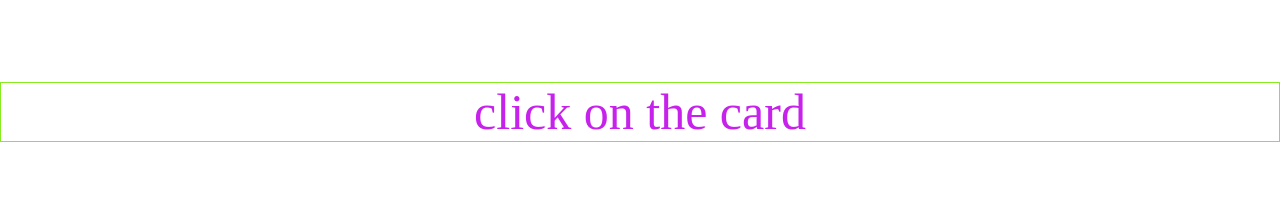
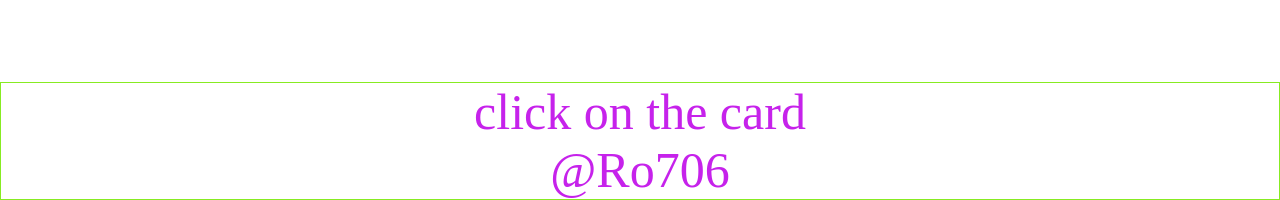
Before and after one commit to Ro706/friendship, a plain HTML site: page index.html in a window 1280 px wide. Shown: the part 899-1099 px from the top of the page. Before the commit the page ends 1041 px from the top, so only its background shows below. Drawn offline with Linux system fonts and the light colour scheme.

Commit message:
updating index.html

```diff
--- a/index.html
+++ b/index.html
@@ -27,6 +27,6 @@
   </div>
 </div>
 <br><br><br>
-<div class="mobile"><p style="color:rgb(198, 34, 235); font-size:50px; text-align:center;border:1px solid rgb(135, 235, 34);">click on the card</p></div>
+<div class="mobile"><p style="color:rgb(198, 34, 235); font-size:50px; text-align:center;border:1px solid rgb(135, 235, 34);">click on the card<br>@Ro706</p></div>
 </body>
 </html>
```
